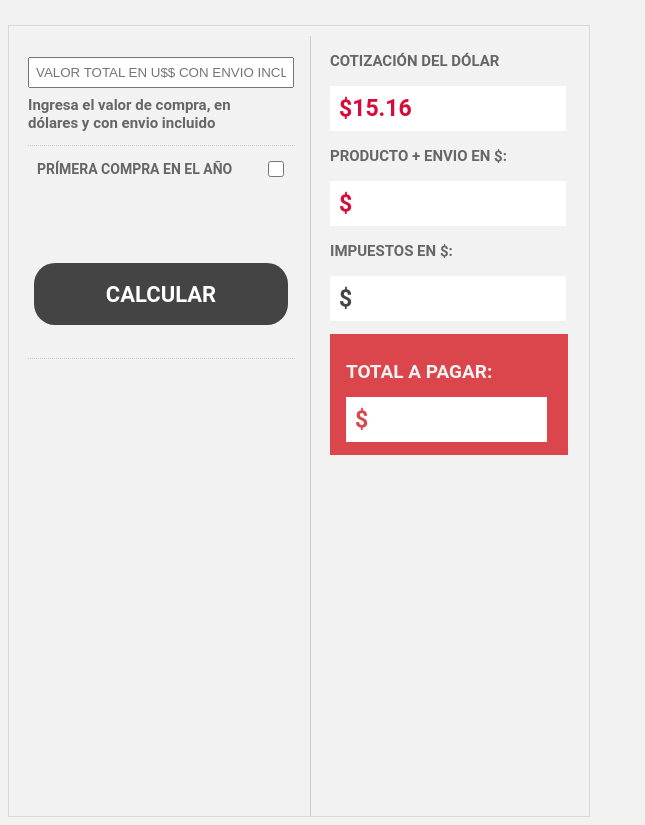
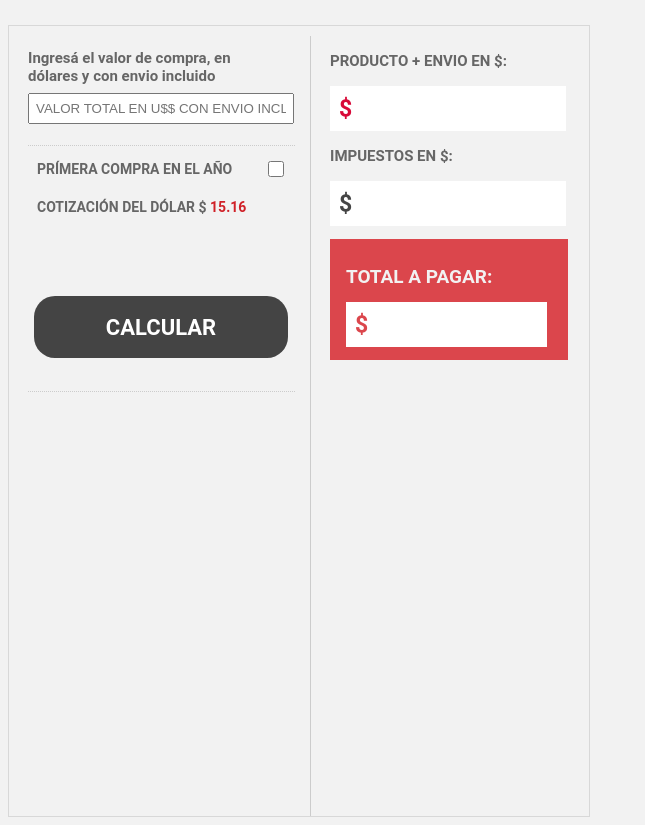
Before and after one commit to chcibelli/calculadora-puerta-a-puerta, a plain HTML site: page index.html in a window 1280 px wide. Shown: the whole page, without its empty margins (0-645 px from the left). Drawn offline with nearby package versions, Linux system fonts and the light colour scheme.

```diff
--- a/index.html
+++ b/index.html
@@ -190,10 +190,12 @@
 			<div class="calculadoraBox">
 				<div class="boxLeft">
 					<div class="box">
+
+						<p>
+							Ingresá el valor de compra, en dólares y con envio incluido
+						</p>
+
 						<input value="" type="text" placeholder="VALOR TOTAL EN U$$ CON ENVIO INCLUIDO" id="valor_otro" size="40">
-						<p>
-							Ingresa el valor de compra, en dólares y con envio incluido
-						</p>
 					</div>
 					<div class="box">
 						<div class="contenBox">
@@ -202,7 +204,11 @@
 									PRÍMERA COMPRA EN EL AÑO
 								</p>
 								<input class="l" type="checkbox" value="1" id="primera">
+
+								<p style="margin-top:12px" class="label l" id="valor_dolar"></p>
+
 							</div>
+
 
 						</div>
 						<a class="button" id="calcular-btn">CALCULAR</a>
@@ -211,10 +217,6 @@
 				<div class="boxRight">
 
 					<div class="box resultados">
-						<p style="display:block">
-							COTIZACIÓN DEL DÓLAR
-						</p>
-						<span style="display:block" id="valor_dolar">$</span>
 
 						<p>
 							PRODUCTO + ENVIO EN $:
--- a/pap.js
+++ b/pap.js
@@ -3,7 +3,7 @@
 	var valorDolar = 15.16;
 	var franquicia = 25;
 
-	$('#valor_dolar').html('$' + valorDolar);
+	$('#valor_dolar').html('COTIZACIÓN DEL DÓLAR $ <span style="color:#d02128">' + valorDolar + '</span>');
 
 	$("#calcular-btn").click(function() {
 
```
